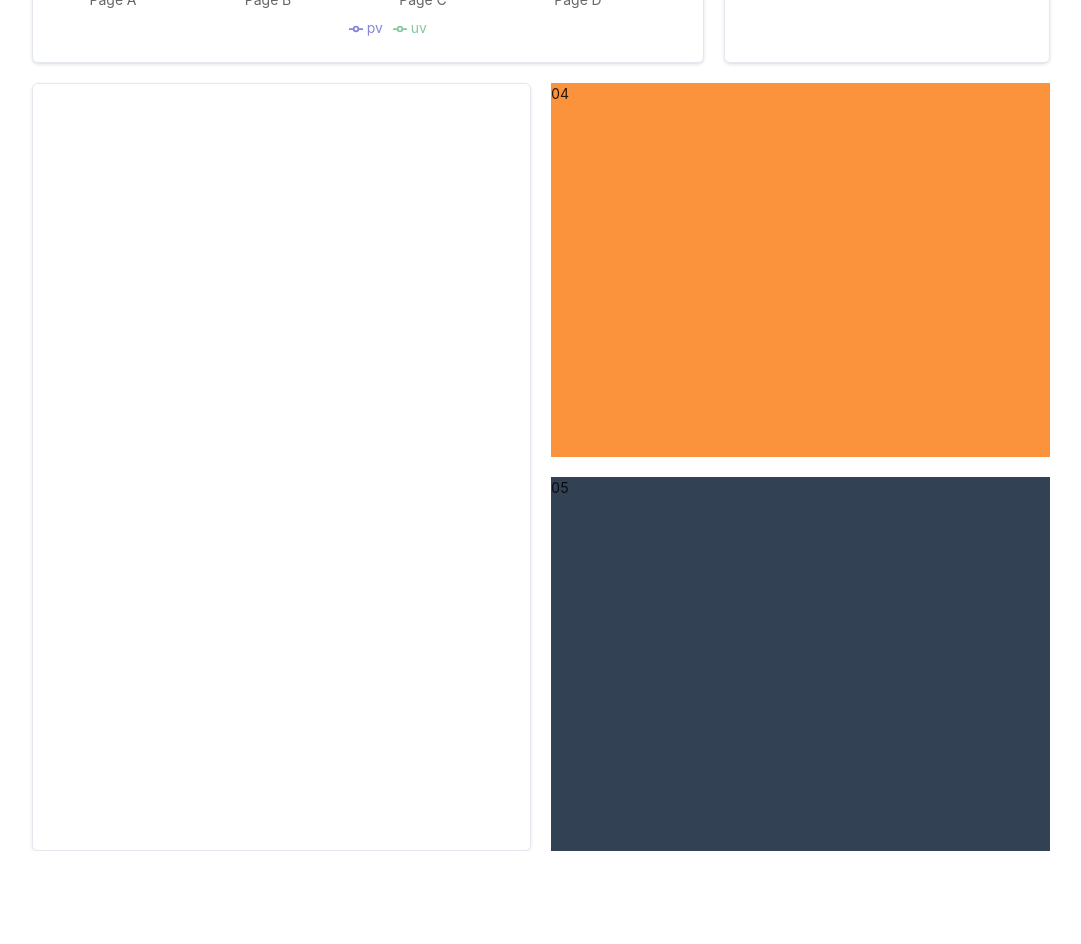
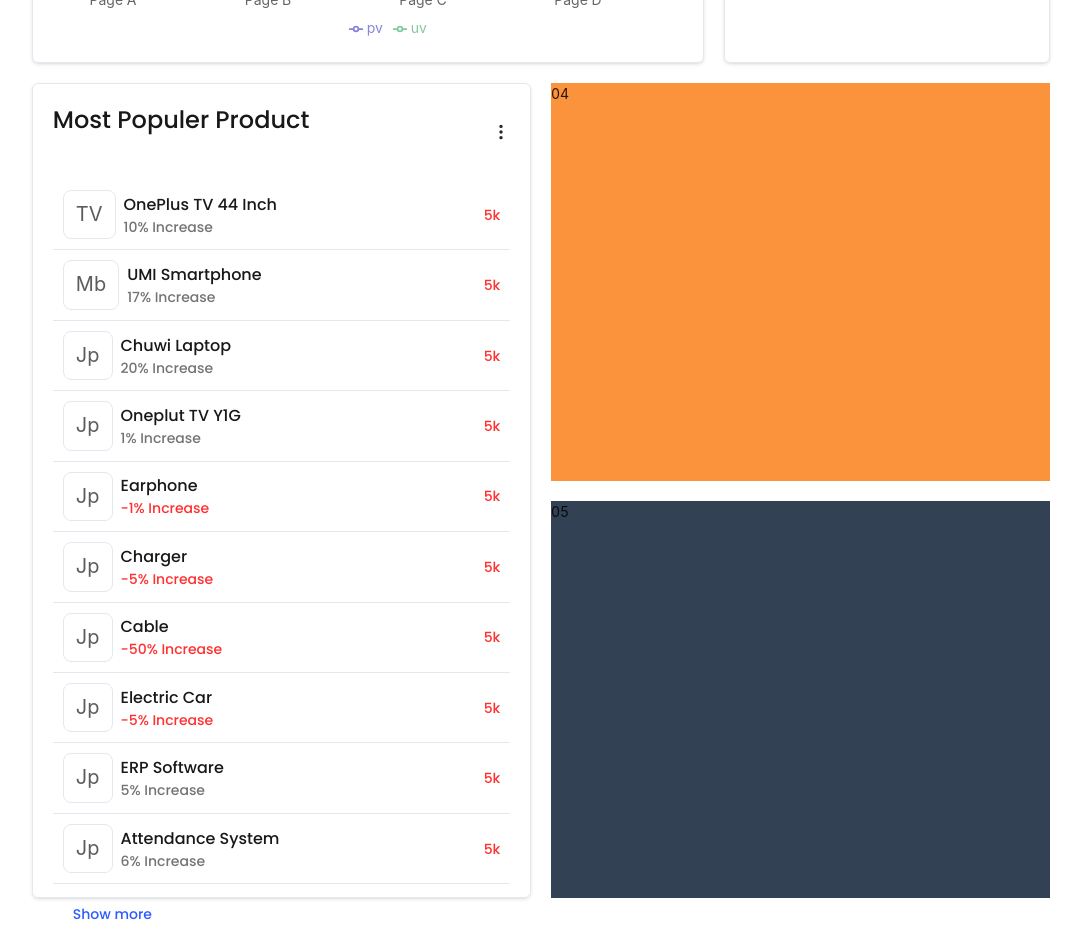
Before and after one commit to monirhabderabby/redgreenAssestment, a React (Create React App) app: page / in a window 1280 px wide. Shown: the part 560-1504 px from the top of the page, without its empty margins (198-1279 px from the left). Before the commit the page ends 1411 px from the top, so only its background shows below. Built offline with nearby package versions, Linux system fonts and the light colour scheme; the HTML template or start-up script is replaced by a standard one.

Commit message:
added most populer product card

```diff
--- a/src/components/DashboardOverView/MostPopulerPrduct/MostPopulerProduct.js
+++ b/src/components/DashboardOverView/MostPopulerPrduct/MostPopulerProduct.js
@@ -1,8 +1,103 @@
 import React from "react";
+import { BsThreeDotsVertical } from "react-icons/bs";
+import ProductOverview from "../../shared/ProductOverview/ProductOverview";
 
 const MostPopulerProduct = () => {
+    const products = [
+        {
+            id: 1,
+            title: "TV",
+            details: "OnePlus TV 44 Inch",
+            increase: 10,
+            totalSales: "5k",
+        },
+        {
+            id: 2,
+            title: "Mb",
+            details: "UMI Smartphone",
+            increase: 17,
+            totalSales: "4.5k",
+        },
+        {
+            id: 3,
+            title: "Jp",
+            details: "Chuwi Laptop",
+            increase: 20,
+            totalSales: "2k",
+        },
+        {
+            id: 4,
+            title: "Jp",
+            details: "Oneplut TV Y1G",
+            increase: 1,
+            totalSales: "1.5k",
+        },
+        {
+            id: 5,
+            title: "Jp",
+            details: "Earphone",
+            increase: -1,
+            totalSales: "1.4k",
+        },
+        {
+            id: 6,
+            title: "Jp",
+            details: "Charger",
+            increase: -5,
+            totalSales: "1.3k",
+        },
+        {
+            id: 7,
+            title: "Jp",
+            details: "Cable",
+            increase: -50,
+            totalSales: "1.2k",
+        },
+        {
+            id: 8,
+            title: "Jp",
+            details: "Electric Car",
+            increase: -5,
+            totalSales: "900",
+        },
+        {
+            id: 9,
+            title: "Jp",
+            details: "ERP Software",
+            increase: 5,
+            totalSales: "870",
+        },
+        {
+            id: 10,
+            title: "Jp",
+            details: "Attendance System",
+            increase: 6,
+            totalSales: "720",
+        },
+    ];
     return (
-        <div className=" md:col-span-6 row-span-2 h-[768px] card__shadow rounded-6px border-[1px] border-[#E3E8EF]"></div>
+        <div className=" md:col-span-6 row-span-2 h-[815px] card__shadow rounded-6px border-[1px] border-[#E3E8EF]">
+            <header className="p-[20px] w-full flex items-center justify-between ">
+                <p className="font-normal text-[24px] leading-32px text-[#181818] font-popins">
+                    Most Populer Product
+                </p>
+                <div className="flex items-center">
+                    <BsThreeDotsVertical className="ml-[41px] text-lg" />
+                </div>
+            </header>
+
+            <div className="w-full px-[20px]">
+                {products.map((product) => {
+                    return (
+                        <ProductOverview key={product?.id} {...{ product }} />
+                    );
+                })}
+            </div>
+
+            <button className="text-[14px] leading-20px font-popins text-[#2D5BFF] p-[20px] px-[40px]">
+                Show more
+            </button>
+        </div>
     );
 };
 
--- /dev/null
+++ b/src/components/shared/ProductOverview/ProductOverview.js
@@ -0,0 +1,35 @@
+import React from "react";
+
+const ProductOverview = ({ product }) => {
+    const { details, title, increase } = product;
+    return (
+        <div class="w-full">
+            <div class="flex justify-between items-center border-b-[1px] p-[10px] border-[#E3E8EF]">
+                <div class="flex items-center gap-[8px]">
+                    <div class="px-[12px] py-[8px] border-[0.5px] border-[#E3E8EF] bg-[#FFFFFF] rounded-sm text-[#5C5C5C] text-[20px] rounded-8px">
+                        <span>{title}</span>
+                    </div>
+                    <div class="flex flex-col">
+                        <span className="text-[16px] leading-24px font-popins text-[#181818] h-[24px]">
+                            {details}
+                        </span>
+                        <span
+                            class={`text-[14px] font-light leading-20px font-popins ${
+                                increase < 0
+                                    ? "text-[#FF3030]"
+                                    : "text-[#747474]"
+                            }`}
+                        >
+                            {increase}% Increase
+                        </span>
+                    </div>
+                </div>
+                <div class="text-[#FF3030] text-[14px] font-light tracking-cardAmount font-popins">
+                    5k
+                </div>
+            </div>
+        </div>
+    );
+};
+
+export default ProductOverview;
--- a/tailwind.config.js
+++ b/tailwind.config.js
@@ -4,6 +4,7 @@ module.exports = {
     theme: {
         letterSpacing: {
             sidebarHeading: "1px",
+            cardAmount: "-0.017em",
         },
         extend: {
             colors: {
@@ -24,6 +25,7 @@ module.exports = {
             "4px": "4px",
             "5px": "5px",
             "6px": "6px",
+            "8px": "8px",
             full: "100%",
         },
     },
```
